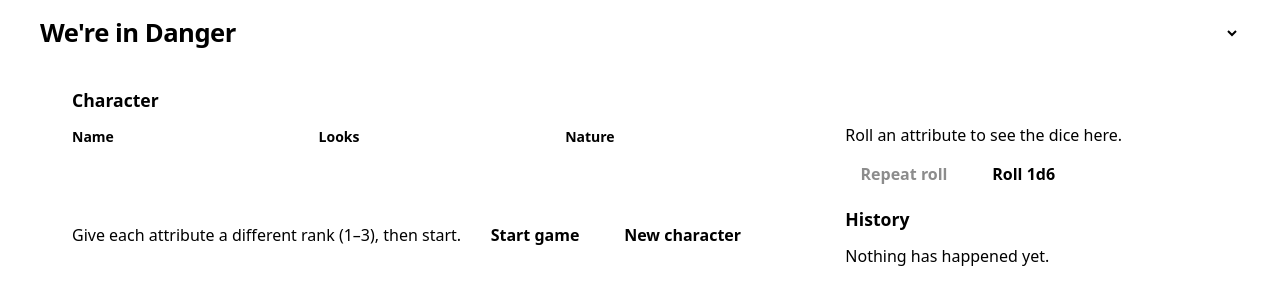
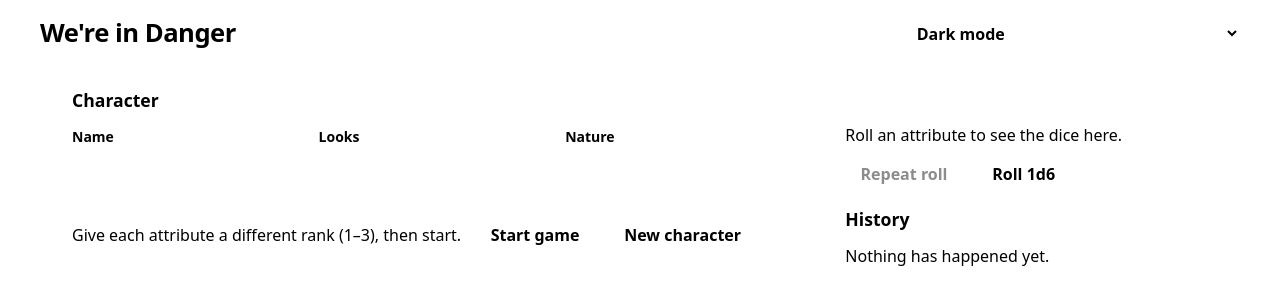
Before and after one commit to TheCthulhuKid/wid, a Python web app: template wid/web/templates/page.html in a window 1280 px wide. Shown: the top 300 px of the page. Run offline with Jinja, Linux system fonts and the light colour scheme; the template is opened without the code that fills it, so the values that code supplies are empty.

Commit message:
feat: add a light and dark switch to the browser sheet

```diff
--- a/wid/web/static/sheet.css
+++ b/wid/web/static/sheet.css
@@ -1,5 +1,5 @@
 /* The Danger character sheet. Colours come from the variables the page sets on :root
-   (wid/web/view.py), with a dark variant for browsers in dark mode. The dice are the one
+   (wid/web/view.py), with a dark variant for browsers in dark mode or switched to it. The dice are the one
    loud element; everything else is a quiet printed sheet: shaded fields, ruled sections. */
 
 *, *::before, *::after { box-sizing: border-box; }
@@ -41,6 +41,30 @@ body {
 }
 
 .band select { min-width: 13rem; }
+
+.band-tools {
+  display: flex;
+  flex-wrap: wrap;
+  gap: 0.75rem;
+  align-items: center;
+}
+
+.theme-toggle {
+  color: var(--band-ink);
+  border-color: var(--band-ink);
+}
+
+/* The toggle names the colours it switches to, so its label follows the same rules as the
+   colours on :root (wid/web/templates/page.html). */
+.when-dark { display: none; }
+
+@media (prefers-color-scheme: dark) {
+  :root:not([data-theme="light"]) .when-light { display: none; }
+  :root:not([data-theme="light"]) .when-dark { display: inline; }
+}
+
+:root[data-theme="dark"] .when-light { display: none; }
+:root[data-theme="dark"] .when-dark { display: inline; }
 
 .columns {
   display: grid;
--- a/wid/web/static/sheet.js
+++ b/wid/web/static/sheet.js
@@ -119,7 +119,22 @@ function heading(notes) {
   return value.slice(start, stop).split("\n").map((line) => `# ${line}`).join("\n");
 }
 
+// The light or dark switch: the opposite of what shows now, remembered in this browser only.
+function toggleTheme() {
+  const root = document.documentElement;
+  const dark = root.dataset.theme
+    ? root.dataset.theme === "dark"
+    : window.matchMedia("(prefers-color-scheme: dark)").matches;
+  root.dataset.theme = dark ? "light" : "dark";
+  try {
+    localStorage.setItem("wid-theme", root.dataset.theme);
+  } catch {
+    // Storage can be blocked; the switch still holds until the page is reloaded.
+  }
+}
+
 document.addEventListener("click", (event) => {
+  if (event.target.closest("[data-theme-toggle]")) toggleTheme();
   const close = event.target.closest("[data-close]");
   if (close) close.closest("dialog").close();
   const button = event.target.closest("[data-format]");
--- a/wid/web/templates/page.html
+++ b/wid/web/templates/page.html
@@ -7,8 +7,18 @@
 <title>We're in Danger</title>
 <style>
   :root { {{ light }} }
-  @media (prefers-color-scheme: dark) { :root { {{ dark }} } }
+  @media (prefers-color-scheme: dark) { :root:not([data-theme="light"]) { {{ dark }} } }
+  :root[data-theme="light"] { color-scheme: light; }
+  :root[data-theme="dark"] { color-scheme: dark; {{ dark }} }
 </style>
+<script>
+  // Light or dark as the player last chose in this browser, set before the page is drawn so it
+  // never flashes the other colours. Without a choice, the system setting decides.
+  try {
+    const theme = localStorage.getItem("wid-theme");
+    if (theme === "light" || theme === "dark") document.documentElement.dataset.theme = theme;
+  } catch {}
+</script>
 <link rel="stylesheet" href="/static/sheet.css">
 <script src="/static/sheet.js" defer></script>
 </head>
--- a/wid/web/templates/sheet.html
+++ b/wid/web/templates/sheet.html
@@ -6,6 +6,10 @@
 
   <header class="band">
     <h1>We're in Danger</h1>
+    <div class="band-tools">
+      <button type="button" class="theme-toggle" data-theme-toggle>
+        <span class="when-light">Dark mode</span><span class="when-dark">Light mode</span>
+      </button>
       <label class="kit-picker">
         <span class="visually-hidden">Genre kit</span>
         <select name="genre" data-action="change-kit">
@@ -14,6 +18,7 @@
           {% endfor %}
         </select>
       </label>
+    </div>
   </header>
 
   <div class="columns">
--- a/wid/web/view.py
+++ b/wid/web/view.py
@@ -25,7 +25,7 @@ from wid.rolls import (
 )
 from wid.web.forms import NeedsConfirmation
 
-# The terminal's Danger theme on paper, and a dark variant for browsers set to dark mode. The
+# The terminal's Danger theme on paper, and a dark variant for dark mode or the page's switch. The
 # outcome colours are checked against the paper and the fields (tests/test_web_sheet.py).
 COLOURS = {
     "light": {
```
Also changed, not shown: HOWTO.md (+2 -1 lines), tests/test_howto.py (+2 -0 lines). Lines whose indentation alone changed are shown as unchanged.
